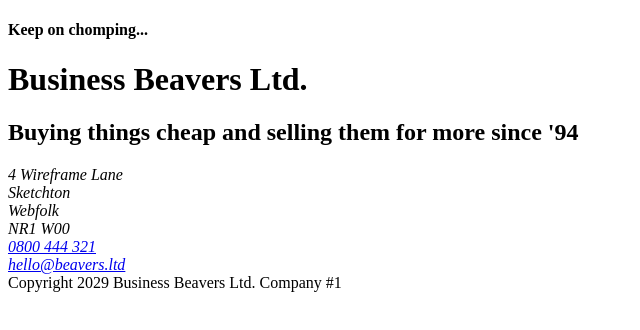
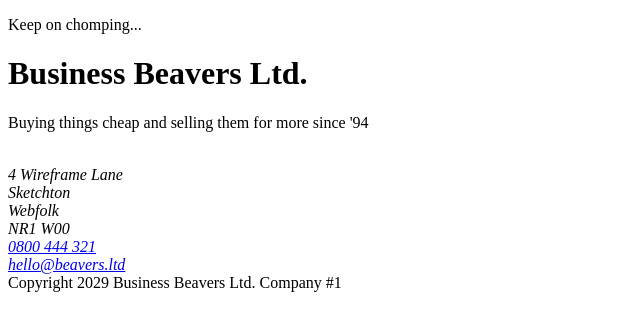
Before and after one commit to CW987/splash, a plain HTML site: page index.html in a window 1280 px wide. Shown: the whole page, without its empty margins (0-640 px from the left). Drawn offline with Linux system fonts and the light colour scheme.

Commit message:
hgroup element added. CSS linked

```diff
--- a/index.html
+++ b/index.html
@@ -3,12 +3,21 @@
 <head>
     <meta charset="UTF-8">
     <meta name="viewport" content="width=device-width, initial-scale=1.0">
+    <link rel="stylesheet" href="./styles.css">
     <title>Business Beavers</title>
 </head>
 <body>
-    <h4>Keep on chomping...</h4>
-    <h1>Business Beavers Ltd.</h1>
-    <h2>Buying things cheap and selling them for more since '94</h2> <!-- Needs to be styled with a fade -->
+    <hgroup>
+        <p>Keep on chomping...</p>
+        <h1>Business Beavers Ltd.</h1>
+        <p>Buying things cheap and selling them for more since '94</p>
+    </hgroup> <br>
+
+    <!-- Wireframe / pseudo code -->
+    <!-- <h4>Keep on chomping...</h4> change to hgroup -->
+    <!-- <h1>Business Beavers Ltd.</h1> -->
+    <!-- <h2>Buying things cheap and selling them for more since '94</h2> Needs to be styled with a fade -->
+
     <address>
         4 Wireframe Lane<br />
         Sketchton<br />
--- a/styles.css
+++ b/styles.css
@@ -0,0 +1 @@
+/* Our brand colours are: #ff0000, #00ff00, #0000ff */
```
